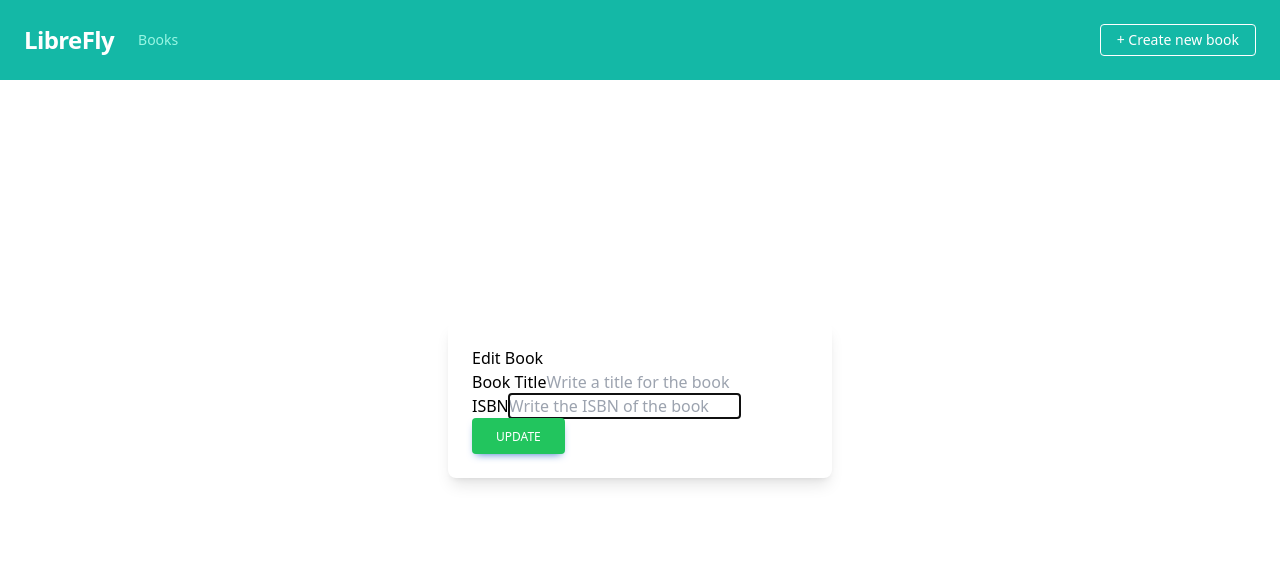
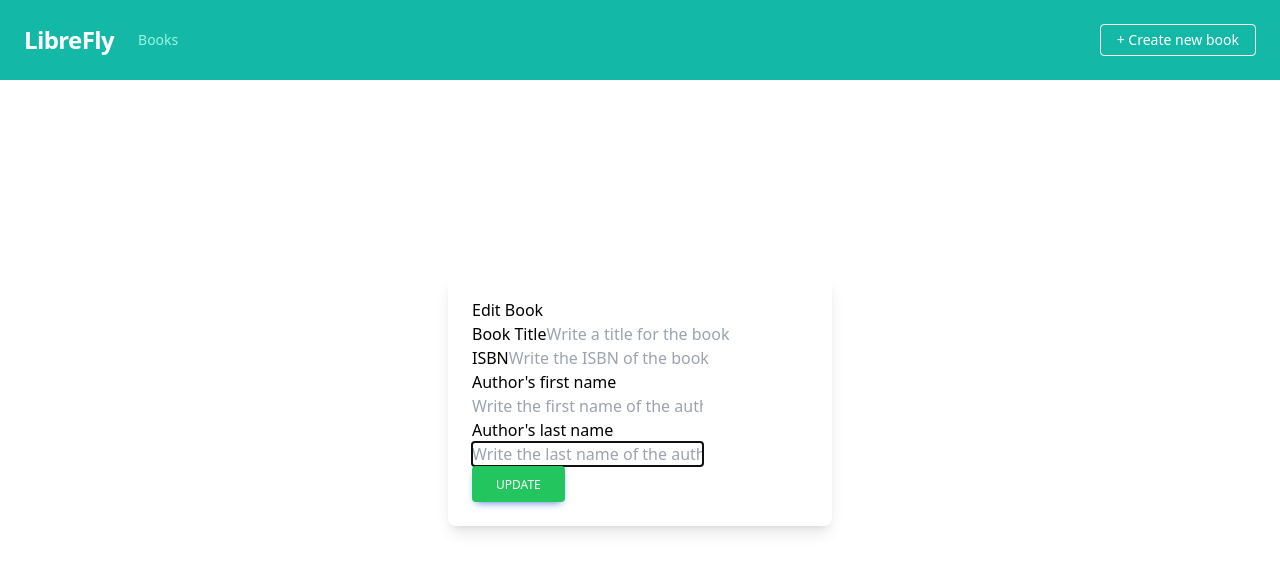
Before and after one commit to AJ-Romera/librefly-client, a React (Vite) app: page /books/1 in a window 1280 px wide. Shown: the top 572 px of the page. Built offline with nearby package versions, Linux system fonts and the light colour scheme; no server answers.

Commit message:
CHNG: Adds Authors First and Last Name to the Books

```diff
--- a/src/components/BookDetails.tsx
+++ b/src/components/BookDetails.tsx
@@ -8,6 +8,8 @@ const BookDetails = () => {
   const [book, setBook] = useState<Book>({
     name: "",
     isbn: "",
+    author_first_name: "",
+    author_last_name: "",
   });
 
   const loadBook = async (id: string) => {
@@ -27,7 +29,7 @@ const BookDetails = () => {
       <h3>Name: {book.name}</h3>
       <h3>ISBN: {book.isbn}</h3>
       <h3>
-        Author: {book.author?.last_name}, {book?.author?.first_name}
+        Author: {book.author_last_name}, {book.author_first_name}
       </h3>
       <h3>ID: {book._id}</h3>
       <h3>Create at: {book.createdAt}</h3>
--- a/src/components/BookForm.tsx
+++ b/src/components/BookForm.tsx
@@ -15,6 +15,8 @@ const BookForm = () => {
   const [book, setBook] = useState<Book>({
     name: "",
     isbn: "",
+    author_first_name: "",
+    author_last_name: "",
   });
 
   const handleInputChange = (e: InputChange) => {
@@ -42,8 +44,8 @@ const BookForm = () => {
   const getBook = async (id: string) => {
     try {
       const response = await bookService.getBook(id);
-      const { name, isbn } = response.data;
-      setBook({ name, isbn });
+      const { name, isbn, author_first_name, author_last_name } = response.data;
+      setBook({ name, isbn, author_first_name, author_last_name });
     } catch (error) {
       console.error({ message: "Error: No book found with the given id" });
     }
@@ -87,6 +89,32 @@ const BookForm = () => {
               />
             </div>
 
+            <div>
+              <label htmlFor="author_first_name">Author's first name</label>
+              <input
+                id="author_first_name"
+                type="text"
+                name="author_first_name"
+                value={book.author_first_name}
+                placeholder="Write the first name of the author"
+                autoFocus
+                onChange={handleInputChange}
+              />
+            </div>
+
+            <div>
+              <label htmlFor="author_last_name">Author's last name</label>
+              <input
+                id="author_last_name"
+                type="text"
+                name="author_last_name"
+                value={book.author_last_name}
+                placeholder="Write the last name of the author"
+                autoFocus
+                onChange={handleInputChange}
+              />
+            </div>
+
             {params.id ? (
               <button className="bg-green-500 inline-block rounded bg-primary px-6 pt-2.5 pb-2 text-xs font-medium uppercase leading-normal text-white shadow-[0_4px_9px_-4px_#3b71ca] transition duration-150 ease-in-out hover:bg-primary-600 hover:shadow-[0_8px_9px_-4px_rgba(59,113,202,0.3),0_4px_18px_0_rgba(59,113,202,0.2)] focus:bg-primary-600 focus:shadow-[0_8px_9px_-4px_rgba(59,113,202,0.3),0_4px_18px_0_rgba(59,113,202,0.2)] focus:outline-none focus:ring-0 active:bg-primary-700 active:shadow-[0_8px_9px_-4px_rgba(59,113,202,0.3),0_4px_18px_0_rgba(59,113,202,0.2)]">
                 Update
--- a/src/components/BookItem.tsx
+++ b/src/components/BookItem.tsx
@@ -42,7 +42,7 @@ const BookItem = ({ book, loadBooks }: Props) => {
           ISBN: {book.isbn}
         </p>
         <p className="text-gray-600">
-          {book.author?.last_name}, {book.author?.first_name}
+          {book.author_last_name}, {book.author_first_name}
         </p>
       </div>
     </div>
--- a/src/ts-interfaces/Book.interfaces.ts
+++ b/src/ts-interfaces/Book.interfaces.ts
@@ -3,7 +3,8 @@ import { Author } from "./Author.interface";
 export interface Book {
   name: string;
   isbn: string;
-  author?: Author;
+  author_first_name: string;
+  author_last_name: string;
   _id?: string;
   createdAt?: string;
   updatedAt?: string;
```
